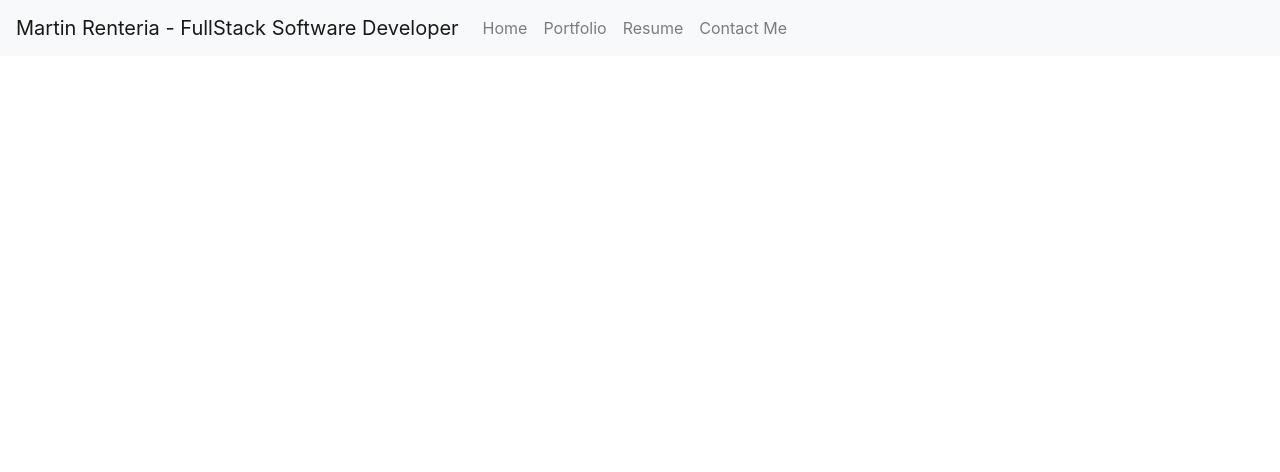
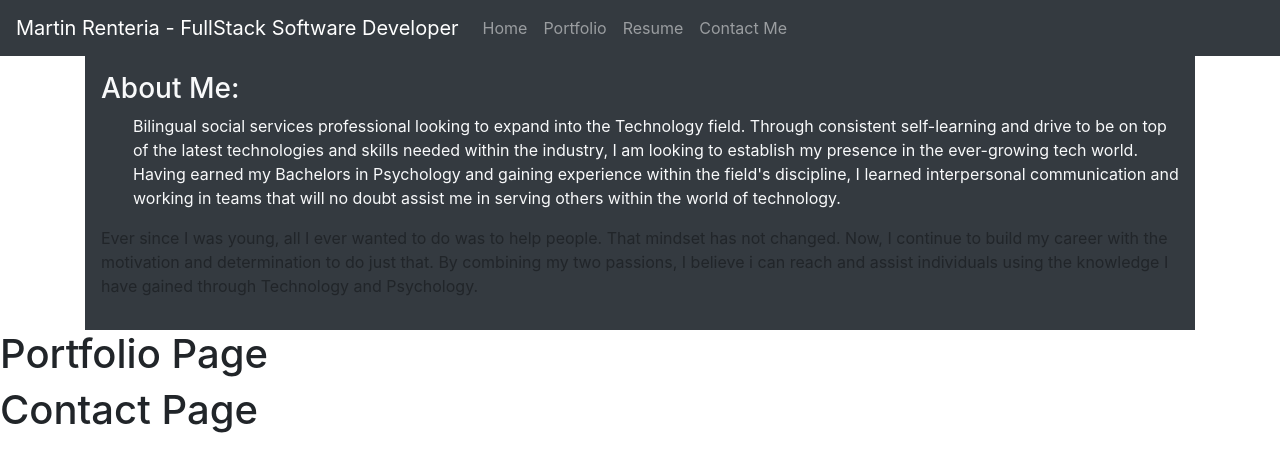
Before and after one commit to MartinRenteria/React-Portfolio, a React (Create React App) app: page /Home in a window 1280 px wide. Shown: the top 472 px of the page. Built offline with nearby package versions, Linux system fonts and the light colour scheme.

Commit message:
Added about me section

```diff
--- a/src/App.css
+++ b/src/App.css
@@ -0,0 +1,3 @@
+.backgroundHeader {
+    background-image: url(./img/background.jpg);
+}
--- a/src/App.js
+++ b/src/App.js
@@ -1,27 +1,24 @@
 import React from 'react';
-import { BrowserRouter, Route, Switch } from 'react-router-dom';
+import {BrowserRouter as Router, Route, Switch } from 'react-router-dom';
 import 'bootstrap/dist/css/bootstrap.min.css';
+import './App.css';
 import Home from "./components/Home";
-import About from "./components/About";
 import Portfolio from "./components/Portfolio";
-import Resume from "./components/Resume";
 import ContactMe from "./components/ContactMe";
 import Navbar from "./components/Navbar";
 
-
-
     function App() {
         return (
-            <BrowserRouter>
+            <div>
+            <Router>
             <Navbar />
                 <Switch>
-                 <Route component={Home} path='/' exact/>
-                 <Route component={About} path='/about' />
-                 <Route component={Portfolio} path='/portfolio' />
-                 <Route component={Resume} path='/resume' />
-                 <Route component={ContactMe} path='/contactme' />
+                 <Route component={Home} path='/Home' exact/>
+                 <Route component={Portfolio} path='/Portfolio'/>
+                 <Route component={ContactMe} path='/ContactMe' />
                 </Switch>
-            </BrowserRouter>
+            </Router>
+            </div>
         )
     }
 
--- a/src/components/About.js
+++ b/src/components/About.js
@@ -1,6 +1,27 @@
 import React from 'react';
 
-export default function About() {
-    return <h1>About Page</h1>
+function About() {
+    return (
+    <main className="container">
+    <div id="aboutMe" className="bg-dark p-3">
+      <h3 className="text-light">About Me:</h3>
+      <p className="text-light pl-3 ml-3">
+        Bilingual social services professional looking to expand into the
+        Technology field. Through consistent self-learning and drive to be
+        on top of the latest technologies and skills needed within the
+        industry, I am looking to establish my presence in the ever-growing
+        tech world. Having earned my Bachelors in Psychology and gaining
+        experience within the field's discipline, I learned interpersonal
+        communication and working in teams that will no doubt assist me in
+        serving others within the world of technology. </p>
+       <p> Ever since I was young, all I ever wanted to do was to help people.
+        That mindset has not changed. Now, I continue to build my career
+        with the motivation and determination to do just that. By combining
+        my two passions, I believe i can reach and assist individuals using
+        the knowledge I have gained through Technology and Psychology.</p>
+      </div>
+        </main>
+      )
+}
 
-}
+export default About;
--- a/src/components/Home.js
+++ b/src/components/Home.js
@@ -1,6 +1,16 @@
 import React from 'react';
+import About from './About'
+import Portfolio from './Portfolio';
+import ContactMe from './ContactMe';
+
 
 export default function Home() {
-    return <h1>Home Page</h1>
+    return (
+        <main>
+            <About />
+            <Portfolio />
+            <ContactMe />
+        </main>
+    )
 
 }
--- a/src/components/Navbar.js
+++ b/src/components/Navbar.js
@@ -2,10 +2,9 @@ import React from 'react';
 import Navbar from 'react-bootstrap/Navbar';
 import Nav from 'react-bootstrap/Nav';
 
-
         function Navi() {
             return (
-        <Navbar bg="light" expand="lg">
+        <Navbar bg="dark" variant="dark" expand="lg">
           <Navbar.Brand href="/Home">Martin Renteria - FullStack Software Developer</Navbar.Brand>
           <Navbar.Toggle aria-controls="basic-navbar-nav" />
           <Navbar.Collapse id="basic-navbar-nav">
--- a/src/components/Resume.js
+++ /dev/null
@@ -1,5 +0,0 @@
-import React from 'react';
-
-export default function Resume() {
-    return <h1>Resume Page</h1>
-}
```
Also changed, not shown: src/img/background.jpg (added).
